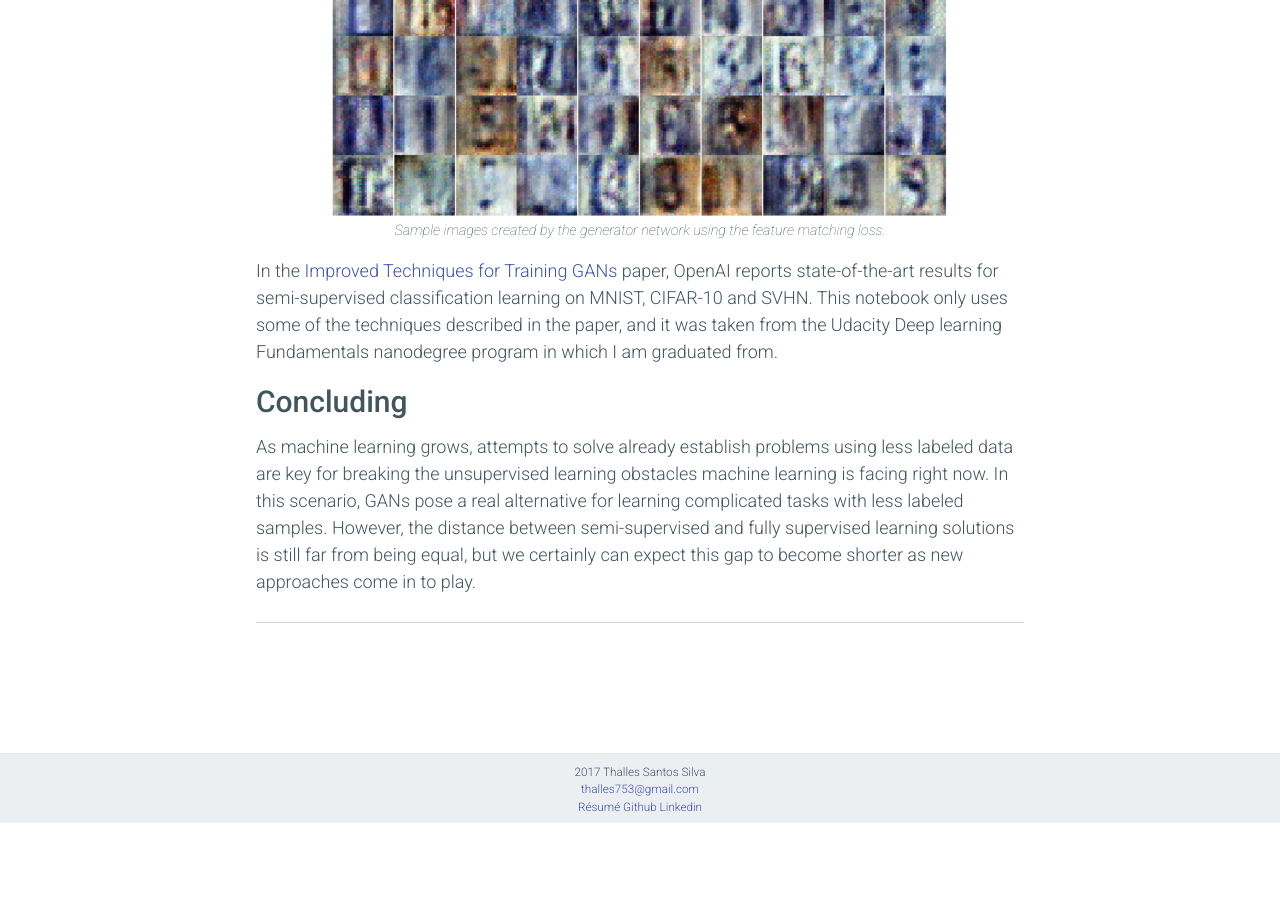
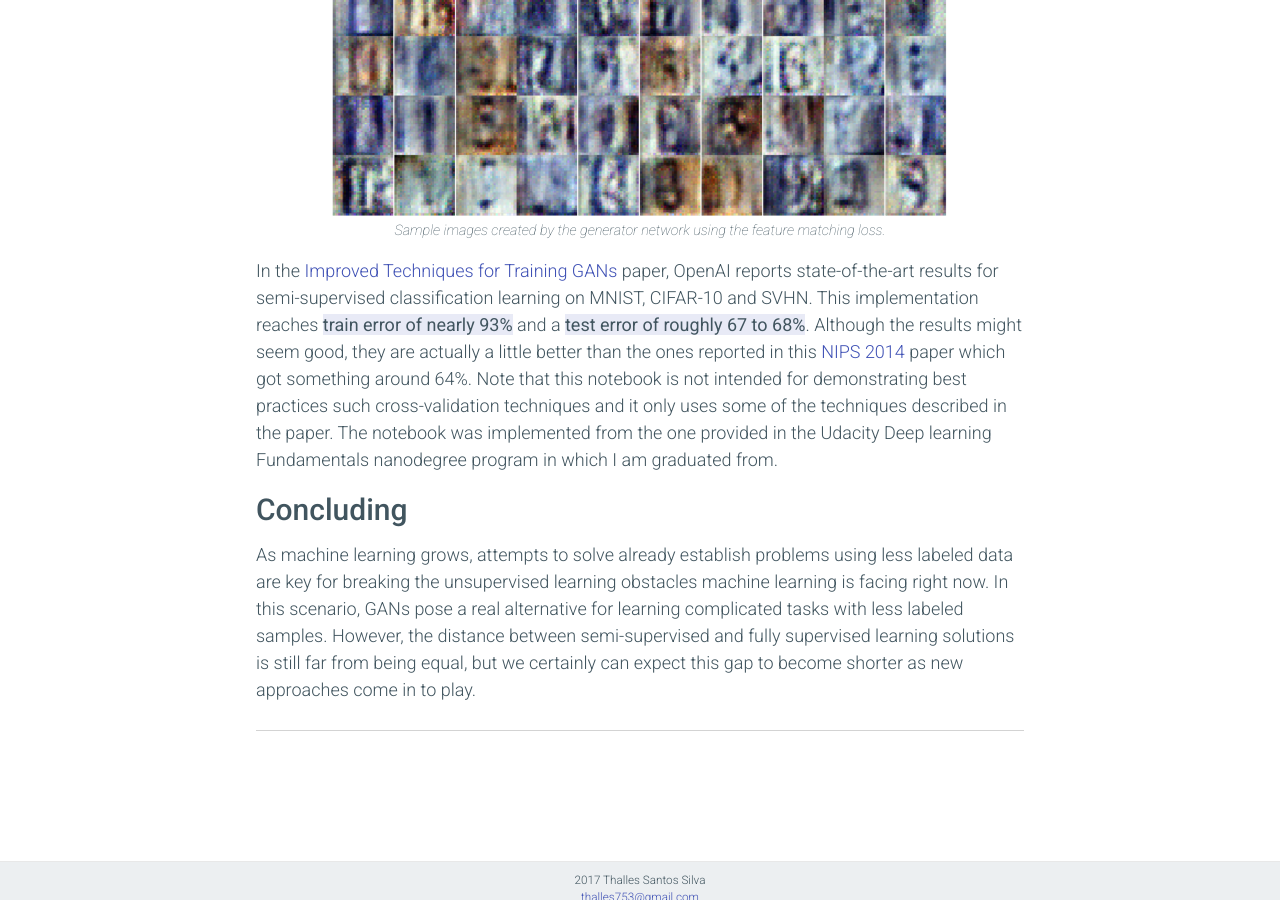
Before and after one commit to sthalles/sthalles.github.io, a Jekyll site: the page built from _posts/2017-07-21-semi-supervised-learning-with-gans.markdown, in a window 1280 px wide and 900 px high, scrolled down 9503 px. Built offline with Jekyll 4.4.1, drawn with Linux system fonts in a browser that asks for light colours; nearby versions of some CDN libraries; comment, search, counter and statistics services are not loaded; before the commit the page ends 10326 px from its top, so only the background shows below that.

Commit message:
report train/test error percentage

```diff
--- a/_posts/2017-07-21-semi-supervised-learning-with-gans.markdown
+++ b/_posts/2017-07-21-semi-supervised-learning-with-gans.markdown
@@ -244,7 +244,7 @@
   <figcaption class="caption center"> Sample images created by the generator network using the feature matching loss. </figcaption>
 </figure>
 
-In the [Improved Techniques for Training GANs](https://arxiv.org/abs/1606.03498) paper, OpenAI reports state-of-the-art results for semi-supervised classification learning on MNIST, CIFAR-10 and SVHN. This notebook only uses some of the techniques described in the paper, and it was taken from the Udacity Deep learning Fundamentals nanodegree program in which I am graduated from.
+In the [Improved Techniques for Training GANs](https://arxiv.org/abs/1606.03498) paper, OpenAI reports state-of-the-art results for semi-supervised classification learning on MNIST, CIFAR-10 and SVHN. This implementation reaches ***train error of nearly 93%*** and a ***test error of roughly 67 to 68%***. Although the results might seem good, they are actually a little better than the ones reported in this [NIPS 2014](https://arxiv.org/abs/1406.5298) paper which got something around 64%. Note that this notebook is not intended for demonstrating best practices such cross-validation techniques and it only uses some of the techniques described in the paper. The notebook was implemented from the one provided in the Udacity Deep learning Fundamentals nanodegree program in which I am graduated from.
 
 ## Concluding
 
```
